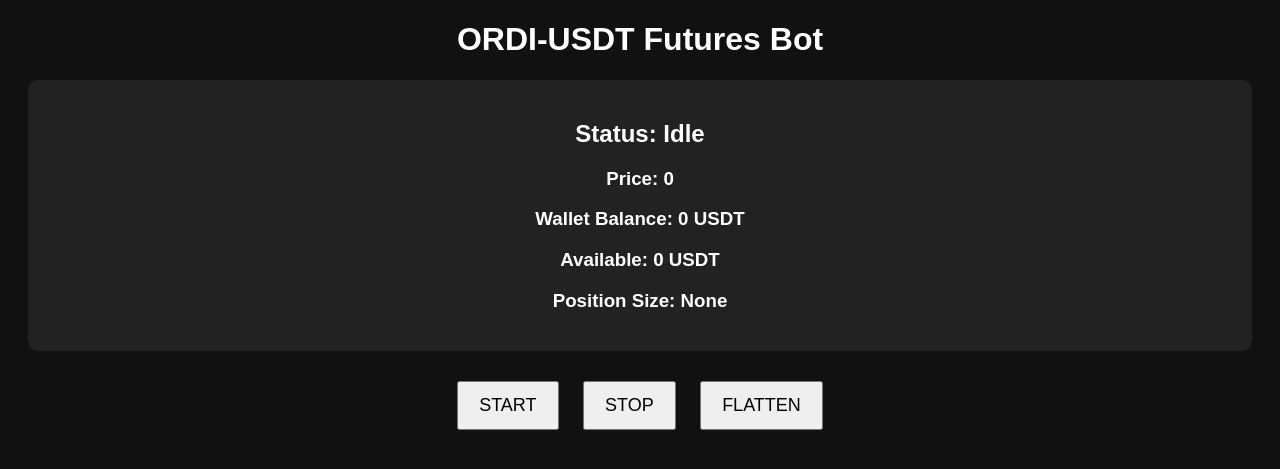
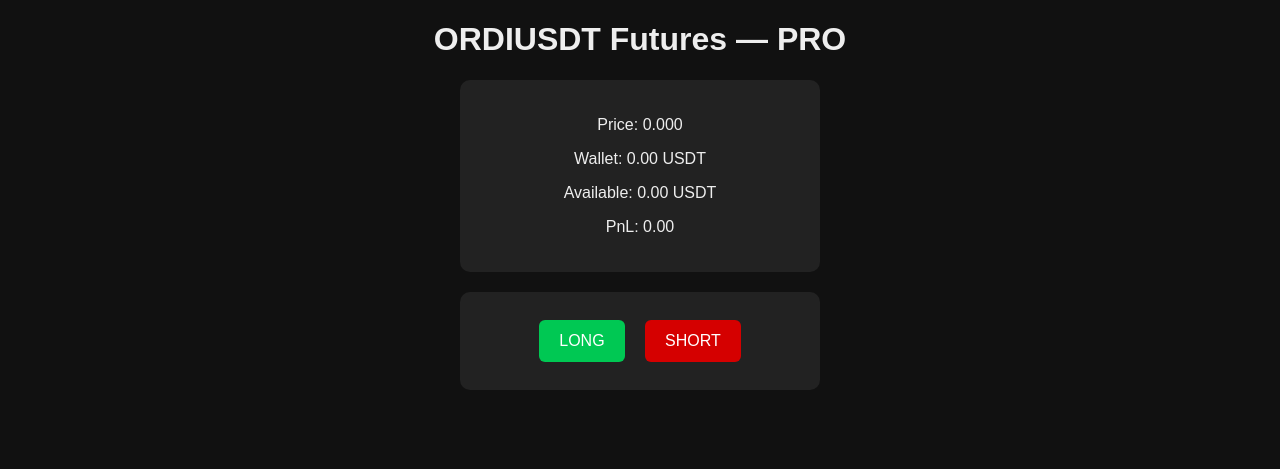
Before and after one commit to sudch-dev/Coin, a Flask app: template templates/index.html in a window 1280 px wide. Shown: the top 469 px of the page. Run offline with Flask 3, Linux system fonts and the light colour scheme; the template is opened without the code that fills it, so the values that code supplies are empty.

Commit message:
Update index.html

```diff
--- a/templates/index.html
+++ b/templates/index.html
@@ -1,46 +1,52 @@
 <!DOCTYPE html>
 <html>
 <head>
-<title>ORDI Futures Bot</title>
-<style>
-body { background:#111; color:white; font-family:Arial; text-align:center }
-.card { background:#222; padding:20px; margin:20px; border-radius:10px }
-button { padding:12px 20px; margin:10px; font-size:18px }
-</style>
+  <title>ORDI Futures Pro Bot</title>
+  <style>
+    body { font-family: Arial; background:#111; color:#eee; text-align:center; }
+    .card { background:#222; padding:20px; margin:20px auto; width:320px; border-radius:10px; }
+    button { padding:12px 20px; margin:8px; font-size:16px; border:none; border-radius:6px; }
+    .buy { background:#00c853; color:white; }
+    .sell { background:#d50000; color:white; }
+  </style>
 </head>
+
 <body>
 
-<h1>ORDI-USDT Futures Bot</h1>
+<h1>ORDIUSDT Futures — PRO</h1>
 
 <div class="card">
-<h2>Status: <span id="status">Idle</span></h2>
-<h3>Price: <span id="price">0</span></h3>
-<h3>Wallet Balance: <span id="wallet">0</span> USDT</h3>
-<h3>Available: <span id="available">0</span> USDT</h3>
-<h3>Position Size: <span id="position">None</span></h3>
+  <p>Price: <span id="price">-</span></p>
+  <p>Wallet: <span id="wallet">-</span> USDT</p>
+  <p>Available: <span id="available">-</span> USDT</p>
+  <p>PnL: <span id="pnl">-</span></p>
 </div>
 
-<button onclick="start()">START</button>
-<button onclick="stop()">STOP</button>
-<button onclick="flatten()">FLATTEN</button>
+<div class="card">
+  <button class="buy" onclick="trade('buy')">LONG</button>
+  <button class="sell" onclick="trade('sell')">SHORT</button>
+</div>
 
 <script>
-function start(){ fetch('/start',{method:'POST'}) }
-function stop(){ fetch('/stop',{method:'POST'}) }
-function flatten(){ fetch('/flatten',{method:'POST'}) }
+async function update() {
+  const r = await fetch('/status');
+  const d = await r.json();
 
-setInterval(()=>{
-fetch('/status')
-.then(r=>r.json())
-.then(d=>{
-document.getElementById("status").innerText = d.bot_status
-document.getElementById("price").innerText = d.price
-document.getElementById("wallet").innerText = d.wallet_balance
-document.getElementById("available").innerText = d.available_balance
-document.getElementById("position").innerText =
-    d.position.size ? d.position.size : "None"
-})
-},2000)
+  document.getElementById('price').innerText = d.price.toFixed(3);
+  document.getElementById('wallet').innerText = d.wallet_balance.toFixed(2);
+  document.getElementById('available').innerText = d.available_balance.toFixed(2);
+  document.getElementById('pnl').innerText = d.pnl.toFixed(2);
+}
+
+async function trade(side) {
+  const r = await fetch('/' + side);
+  const d = await r.json();
+  alert(JSON.stringify(d));
+  update();
+}
+
+setInterval(update, 3000);
+update();
 </script>
 
 </body>
```
